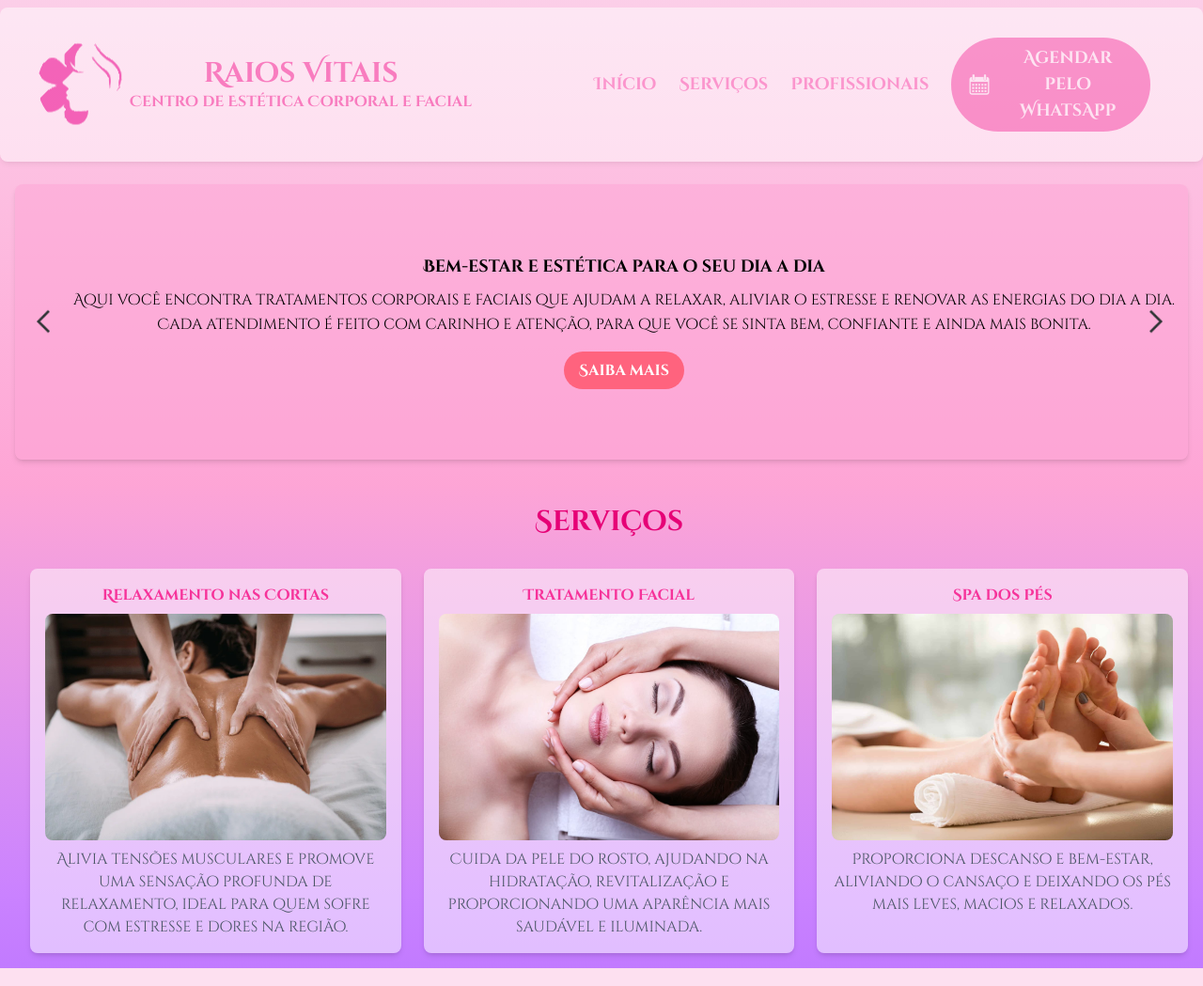
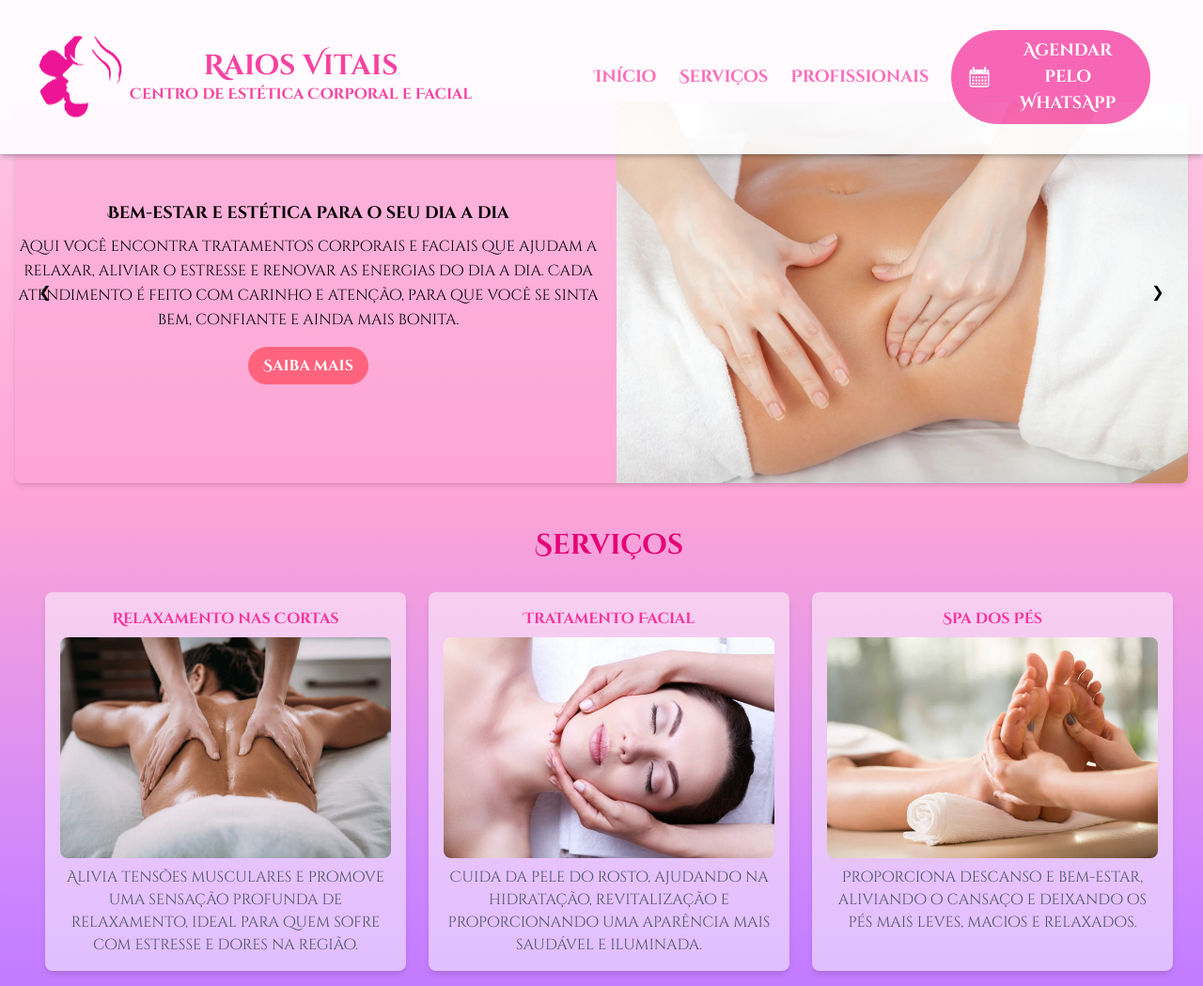
Before and after one commit to Dev-Guilherme-Lisboa/Raios-Vitais, a PHP site: page /vitais/index.html in a window 1280 px wide. Shown: the whole page at 94% size. Run offline with PHP 8.4, Linux system fonts and the light colour scheme.

Commit message:
Add files via upload

```diff
--- a/index.html
+++ b/index.html
@@ -7,9 +7,10 @@
     <script src="https://cdn.jsdelivr.net/npm/@tailwindcss/browser@4"></script>
     <title>Raios Vitais</title>
 </head>
-<body class="flex flex-col font-[Cinzel Decorative] bg-gradient-to-b from-pink-200 via-pink-300 to-purple-400 min-h-screen">
+<body class="bg-gradient-to-b from-pink-200 via-pink-300 to-purple-400 min-h-screen">
     <!-- Navbar -->
-    <header class="flex items-center justify-between relative bg-white shadow-md py-4 px-6 w-full mr-4 mt-2 mb-2 rounded-lg opacity-50 hover:opacity-100 transition-opacity duration-300">
+     <header class="fixed top-0 right-0 left-0 z-50 shadow-md">
+        <nav class="flex items-center justify-between relative bg-white w-full opacity-90 hover:opacity-100 duration-300 py-4 px-6 shadow-md">
             <div class="flex items-center space-x-4 w-full relative">
                 <div class="items-center justify-center absolute left-0 top-1/2 transform -translate-y-1/2 ml-4 space-x-2">
                     <img class="size-auto rounded-full mb-2 mt-2" src="img/Logo.png" alt="Logo Raios Vitais">
@@ -19,7 +20,7 @@
                     <h3 class="text-pink-500 font-semibold">Centro de Estética Corporal e Facial</h3>
                 </div>
             </div>
-        <nav class="flex items-center justify-end relative w-full mr-4 mt-2 mb-2">
+            <div class="flex items-center justify-end relative w-full mr-4 mt-2 mb-2">
                 <ul class="flex text-pink-400 items-center space-x-6 text-lg font-semibold justify-end mr-4 mt-2 mb-2">
                     <li><a href="#" class="hover:text-pink-600 border-b-2 border-transparent hover:border-pink-600">Início</a></li>
                     <li><a href="#" class="hover:text-pink-600 border-b-2 border-transparent hover:border-pink-600">Serviços</a></li>
@@ -31,14 +32,15 @@
                         </button>
                     </li>
                 </ul>
+            </div>
         </nav>
      </header>
-    <main>
+    <main class="pt-27 px-4">
         <!-- Carrossel -->
-        <div class="flex items-end relative w-auto h-auto overflow-hidden bg-pink-300/50 rounded-lg shadow-md ml-4 mr-4 mt-4 mb-4">
-            <div class="flex items-center md:flex-row md:gap-4 h-full transition-transform duration-500 ease-in-out relative ml-4 mr-4 mt-2 mb-2">
-                <article class="flex md:flex-row flex-shrink-0 md:gap-4 w-full items-center text-center relative ml-4 mr-4 mt-2 mb-2">
-                    <div class="flex-shrink-0 w-300 items-center relative ml-4 mr-4 mt-2 mb-2">
+        <div class="flex items-end relative w-full h-auto overflow-hidden bg-pink-300/50 rounded-lg shadow-md mb-4">
+            <div class="flex overflow-x-auto gap-6 snap-x snap-mandatory scroll-smooth scrollbar-hide items-center md:flex-row md:gap-4 w-full h-full transition-transform duration-500 ease-in-out relative">
+                <article class="flex md:flex-row flex-shrink-0 md:gap-4 w-full items-center text-center relative">
+                    <div class="flex-shrink-0 w-1/2 items-center relative">
                         <h3 class="text-lg font-semibold text-black">Bem-estar e estética para o seu dia a dia</h3>
                         <p class="text-black mt-2 leading-relaxed">
                             Aqui você encontra tratamentos corporais e faciais que ajudam a relaxar, aliviar o estresse e renovar as energias do dia a dia.
@@ -46,31 +48,43 @@
                         </p>
                         <button class="mt-4 bg-rose-400 text-white font-semibold rounded-full hover:bg-pink-700 py-2 px-4">Saiba mais</button>
                     </div>
-                    <div class="flex-1 relative ml-4 mr-4 mt-2 mb-2">
-                        <img class="size-auto shadow-xl rounded-lg" src="/img/slide1.jpg" alt="Imagem de slide 1"/>
+                    <div class="flex w-1/2 relative">
+                        <img class="size-auto" src="/img/slide1.jpg" alt="Imagem de slide 1"/>
                     </div>
                 </article>
-                <article class="flex flex-col w-full flex-shrink-0 items-center justify-center text-center relative mr-4 mt-2 mb-2">
+                <article class="flex md:flex-row flex-shrink-0 md:gap-4 w-full items-center text-center relative">
+                    <div class="flex-shrink-0 w-1/2 items-center relative">
                         <h3 class="text-lg font-semibold text-black">Por que escolher a Raios Vitais?</h3>
                         <p class="text-gray-600 mt-2 leading-relaxed">
                             Cuidar de si mesma vai além da estética — é um momento de pausa, renovação e bem-estar.
                             Na Raios Vitais, cada detalhe é pensado para proporcionar uma experiência acolhedora, relaxante e transformadora.
                         </p>
+                        <button class="mt-4 bg-rose-400 text-white font-semibold rounded-full hover:bg-pink-700 py-2 px-4">Saiba mais</button>
+                    </div>
+                    <div class="flex w-1/2 relative">
+                        <img class="size-auto" src="/img/slide2.jpg" alt="Imagem de slide 1"/>
+                    </div>
                 </article>
-                <article class="w-full flex-shrink-0">
+                <article class="flex md:flex-row flex-shrink-0 md:gap-4 w-full items-center text-center relative">
+                    <div class="flex-shrink-0 w-1/2 items-center relative">
                         <h3 class="text-lg font-semibold text-black">Cuidar de você é nossa prioridade!</h3>
                         <p class="text-gray-600 mt-2 leading-relaxed">
                             Na Raios Vitais, acreditamos que cada pessoa merece um cuidado especial.
                             Nossos profissionais estão sempre prontos para ouvir suas necessidades e oferecer o melhor tratamento.
                         </p>
+                        <button class="mt-4 bg-rose-400 text-white font-semibold rounded-full hover:bg-pink-700 py-2 px-4">Saiba mais</button>
+                    </div>
+                    <div class="flex w-1/2 relative">
+                        <img class="size-auto" src="/img/slide3.jpg" alt="Imagem de slide 1"/>
+                    </div>
                 </article>
             </div>
             <!-- Botões de Navegação -->
             <button class="ml-4 size-8 absolute left-0 top-1/2 transform -translate-y-1/2 hover:bg-pink-300 hover:rounded-full">
-                <img class="size-7" src="/img/seta_esquerda.png" alt="seta esquerda">
+                &#10094;
             </button>
             <button class="mr-4 size-8 absolute right-0 top-1/2 transform -translate-y-1/2 hover:bg-pink-300 hover:rounded-full">
-                <img class="size-7" src="/img/seta_direita.png" alt="seta direita">
+                &#10095;
             </button>
         </div>
         <section class="flex flex-col items-center justify-center ml-4 mt-2 mb-2">
--- a/styles.css
+++ b/styles.css
@@ -2,7 +2,5 @@
 
 /* Estilos personalizados */
 body {
-    font-family: 'Cinzel Decorative';
-    background-color: #f9f9f9;
-    color: #333;
+    font-family: 'Cinzel Decorative', cursive;
 }
```
Lines whose indentation alone changed are shown as unchanged.
